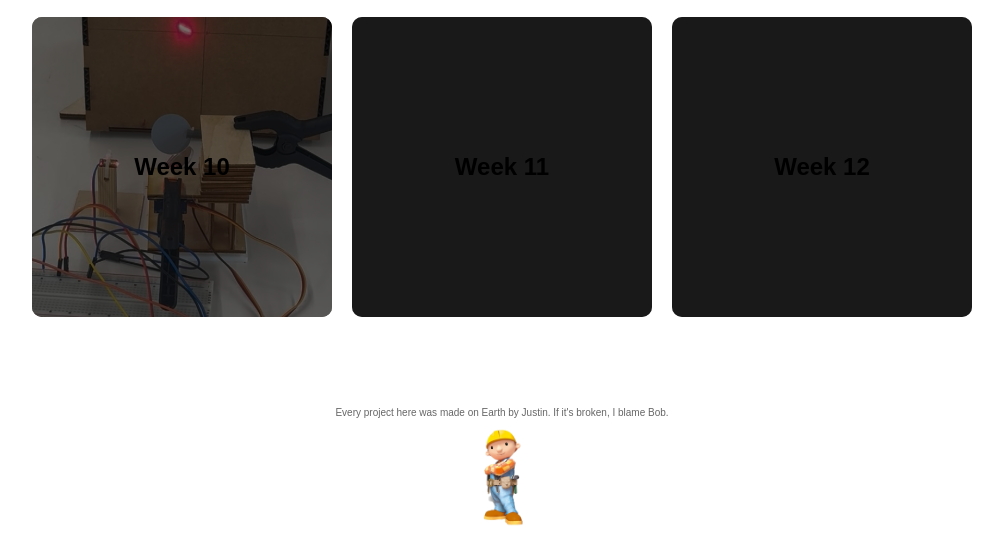
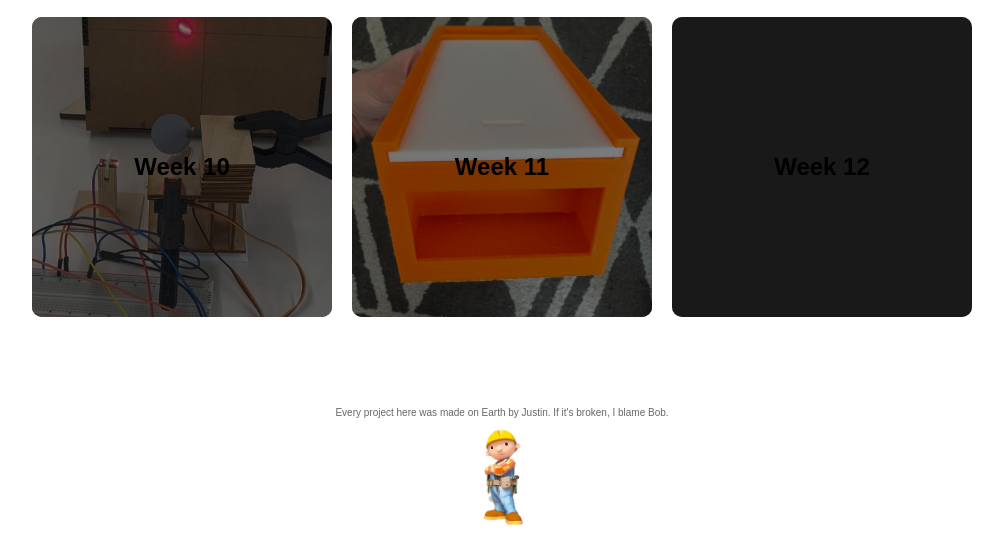
Before and after one commit to justinmucherino/ps70, a website: page index.html in a window 1280 px wide. Shown: the part 1635-2187 px from the top of the page, without its empty margins (138-1141 px from the left). Drawn offline with Linux system fonts and the light colour scheme.

Commit message:
random edits

```diff
--- a/index.html
+++ b/index.html
@@ -214,7 +214,7 @@
             </div>
         </a>
         <a href="week11.html" class="grid-item">
-            <div class="grid-content">
+            <div class="grid-content" style="background-image: url('./images/integrationgrid.jpg'); background-size: cover; background-position: center;">
                 <div class="overlay"></div>
                 <h2>Week 11</h2>
             </div>
```
Also changed, not shown: images/integrationgrid.jpg (added), images/prusa.jpg (added), 3 other files.
